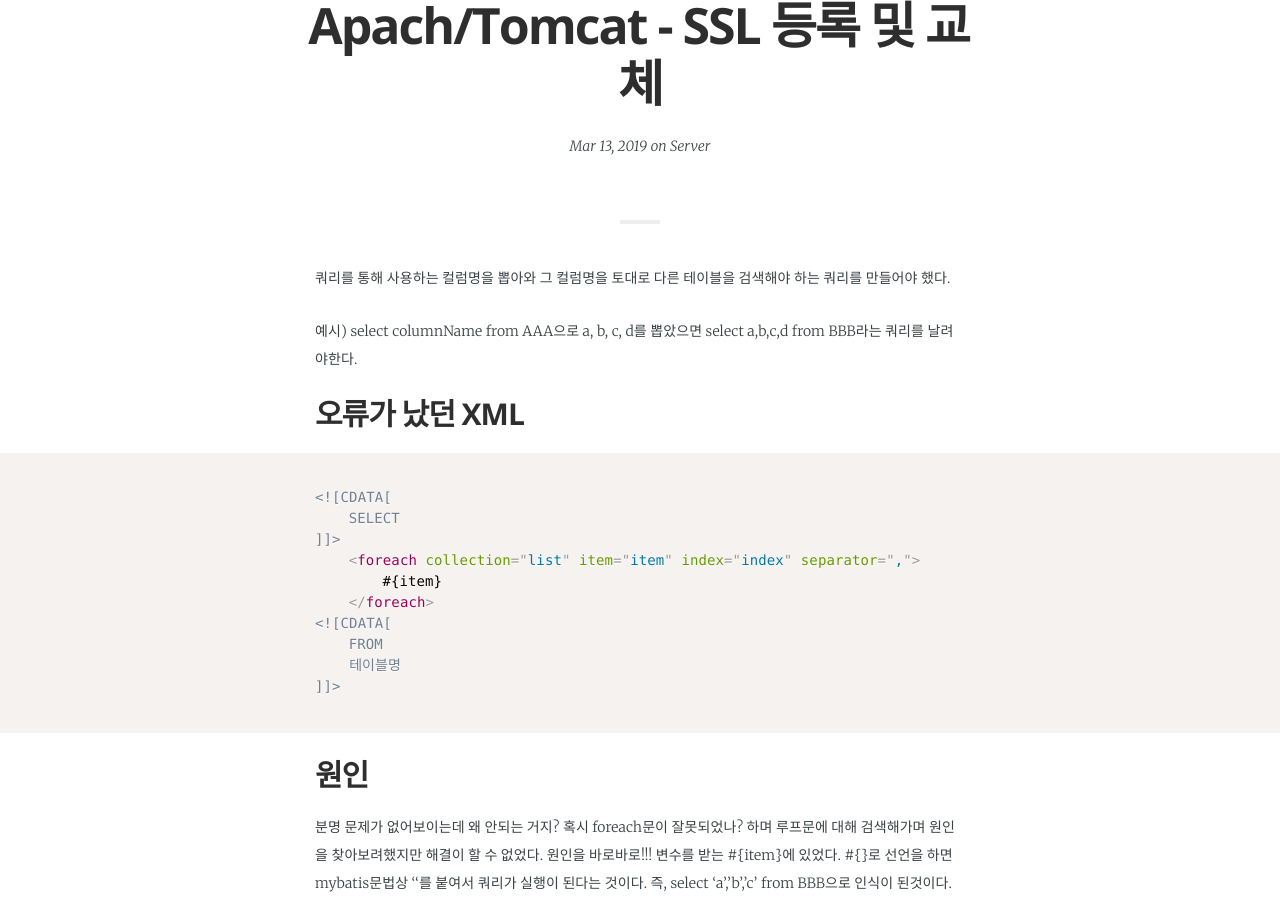
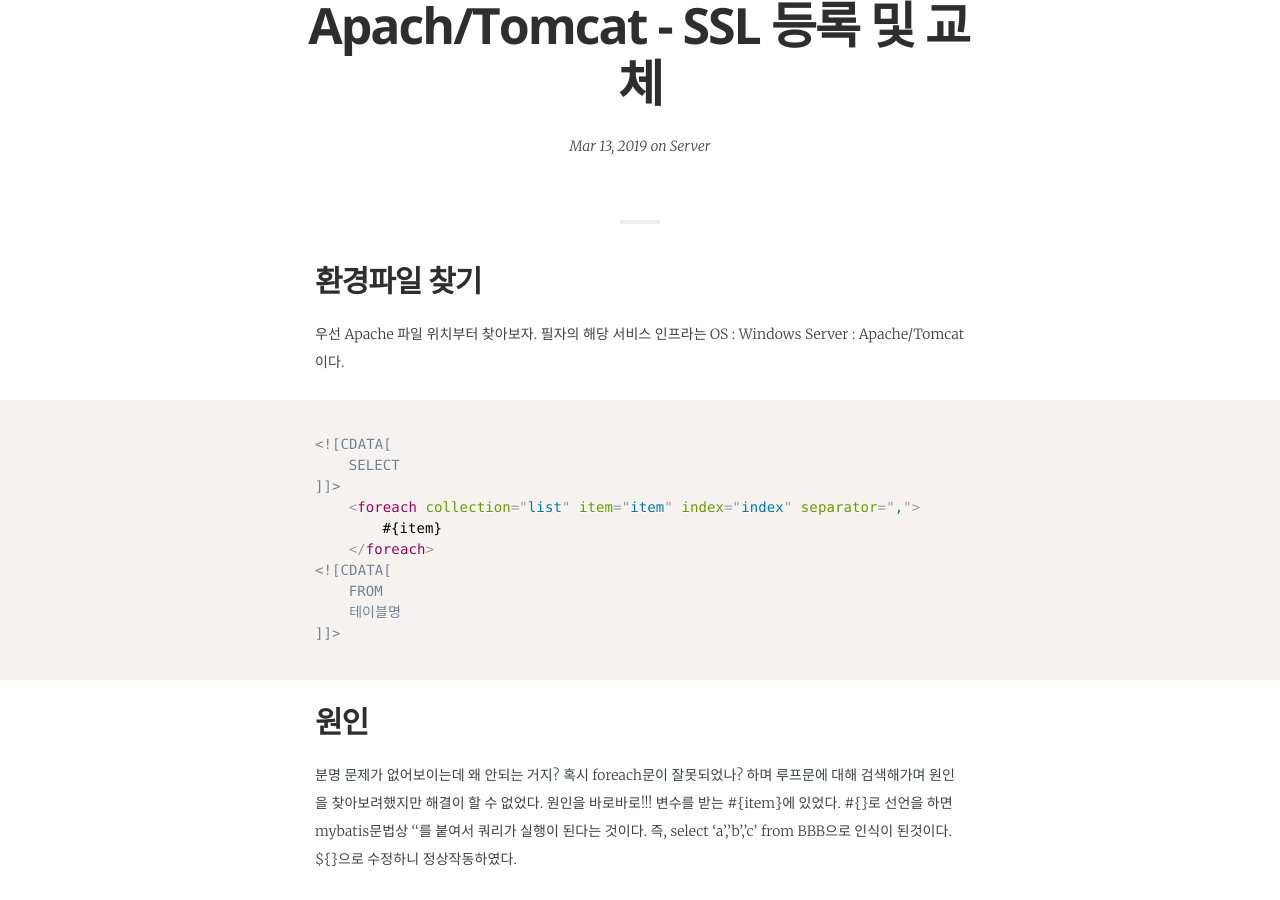
Before and after one commit to jwillmer/jekyllDecent, a Jekyll site: the page built from _posts/2019-03-13-apachtomcat1.md, in a window 1280 px wide and 900 px high, scrolled down 341 px. Built offline with Jekyll 4.4.1, drawn with Linux system fonts in a browser that asks for light colours; some web fonts are replaced.

Commit message:
Update 2019-03-13-apachtomcat1.md

````diff
--- a/_posts/2019-03-13-apachtomcat1.md
+++ b/_posts/2019-03-13-apachtomcat1.md
@@ -14,14 +14,15 @@
 math:		   false
 ---
 
-쿼리를 통해 사용하는 컬럼명을 뽑아와
-그 컬럼명을 토대로 다른 테이블을 검색해야 하는 쿼리를 만들어야 했다.
+## 환경파일 찾기
 
-예시)
-select columnName from AAA으로  a, b, c, d를 뽑았으면
-select a,b,c,d from BBB라는 쿼리를 날려야한다.
+우선 Apache 파일 위치부터 찾아보자.
+필자의 해당 서비스 인프라는
+OS : Windows
+Server : Apache/Tomcat
+이다.
 
-## 오류가 났던 XML
+
 
 ```xml
 
````
